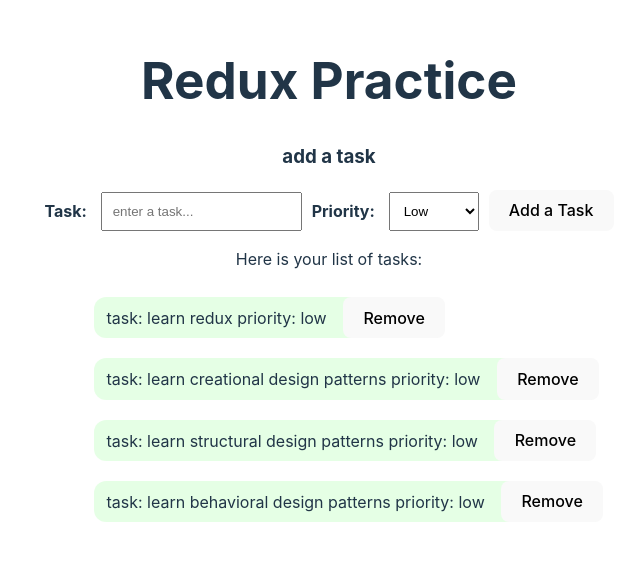
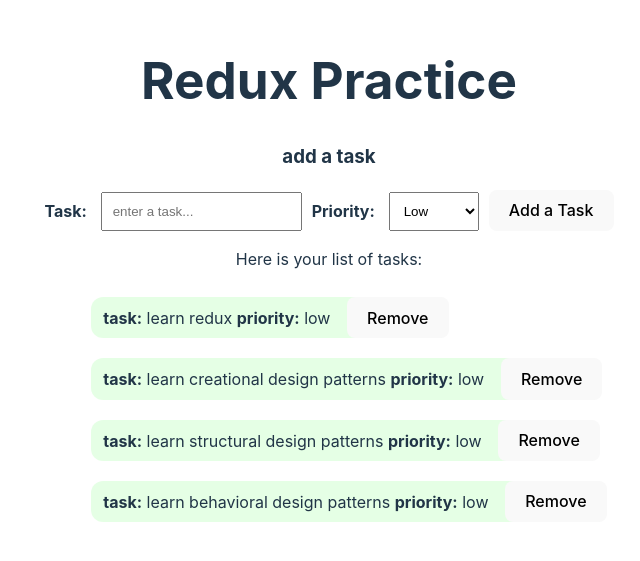
Before and after one commit to tysonlind/redux-example, a React (Vite) app in the folder redux-practice/: page / in a window 1280 px wide. Shown: the part 117-678 px from the top of the page, without its empty margins (311-951 px from the left). Built offline with nearby package versions, Linux system fonts and the light colour scheme.

Commit message:
bolded the task and priority text in list items

```diff
--- a/redux-practice/src/App.jsx
+++ b/redux-practice/src/App.jsx
@@ -61,7 +61,7 @@
             return (
               <li key={index} style={{'list-style': 'none', padding: 10}}>
                 <div style={{backgroundColor:getBackgroundColor(task.priority), padding: '0px 12px', borderRadius: 12}}>
-                  <span>task: {task.task} priority: {task.priority} </span>
+                  <span><strong>task:</strong> {task.task} <strong>priority:</strong> {task.priority} </span>
                   <button onClick={() => { dispatch(removeTask(task.task)) }} style={{position: 'relative', left: '12px'}}>Remove</button>
                 </div>
               </li>
```
